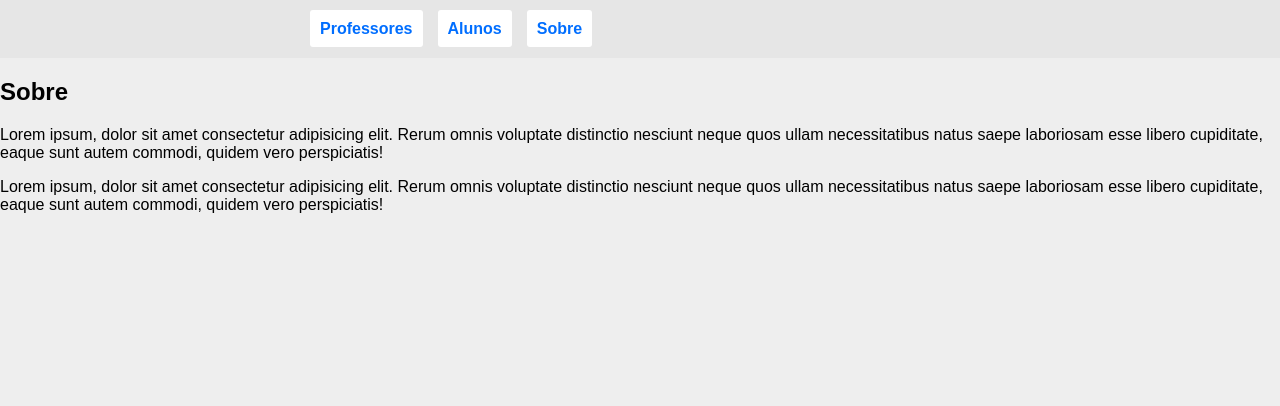
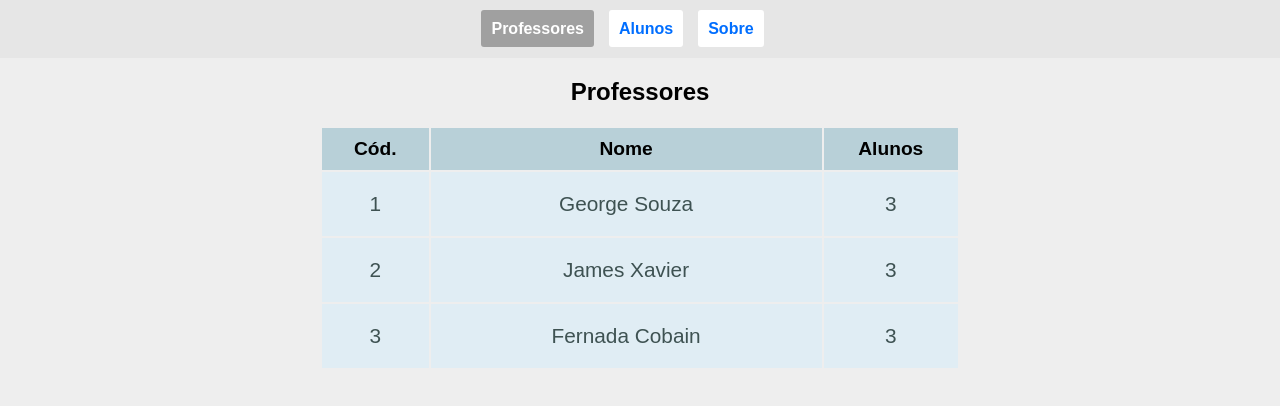
Before and after one commit to george-marcone/SPA-Vue, a Vue app in the folder project_form/: page /#/professores in a window 1280 px wide. Shown: the top 406 px of the page. Built offline with nearby package versions, Linux system fonts and the light colour scheme; what vue-resource would draw is missing.

Commit message:
Rotas funcionando, Exclusão também

```diff
--- a/project_form/package.json
+++ b/project_form/package.json
@@ -10,7 +10,8 @@
   "dependencies": {
     "core-js": "^3.8.3",
     "vue": "^2.6.14",
-    "vue-resource": "^1.5.3"
+    "vue-resource": "^1.5.3",
+    "vue-router": "^3.6.0"
   },
   "devDependencies": {
     "@babel/core": "^7.12.16",
--- a/project_form/src/App.vue
+++ b/project_form/src/App.vue
@@ -3,12 +3,13 @@
 
     <Nav></Nav>
 
-    <div class="marginPrincipal"></div>
+    <div class="marginPrincipal">
+      <router-view></router-view>
+    </div>
 
     <!-- <Alunos/> -->
     <!-- <Professor/> -->
-    <Sobre/>
-
+    <!-- <Sobre/> -->
   </div>
 </template>
 
@@ -47,6 +48,7 @@ body{
 .marginPrincipal{
   width: 50%;
   margin: auto;
+  text-align: center;
 }
 
 body, html {
--- a/project_form/src/components/Aluno/Alunos.vue
+++ b/project_form/src/components/Aluno/Alunos.vue
@@ -21,7 +21,7 @@
           <td>{{aluno.id}}</td>
           <td>{{aluno.nome}} {{aluno.sobrenome}}</td>
           <td>
-            <button class="btn btn_Danger" @click="remover()">Remover</button>
+            <button class="btn btn_Danger" @click="remover(aluno)">Remover</button>
           </td>
         </tr>
       </tbody>
--- a/project_form/src/components/Professor/Professor.vue
+++ b/project_form/src/components/Professor/Professor.vue
@@ -1,15 +1,6 @@
 <template>
   <div>
     <titulo texto = "Professores"/>
-    <input
-      type="text"
-      placeholder="Nome do Professor"
-      v-model="nome"
-      v-on:keyup.enter="addAluno()"
-    />
-    <button class="btn btnInput" @click="addAluno()"> Adicionar </button>
-    <br />
-    <br />
     <table>
       <thead>
         <th>Cód.</th>
@@ -19,9 +10,11 @@
       <tbody v-if="professores.length">
         <tr v-for="(professor, index) in professores" :key="index">
           <td>{{professor.id}}</td>
-          <td>{{professor.nome}} {{professor.sobrenome}}</td>
-          <td> 3
-            <!-- <button class="btn btn_Danger" @click="remover()">Remover</button> -->
+            <router-link to="/alunos" tag="td" style="cursor:pointer ">
+              {{professor.nome}} {{professor.sobrenome}}
+            </router-link>
+          <td>
+            3
           </td>
         </tr>
       </tbody>
--- a/project_form/src/components/Sobre/Sobre.vue
+++ b/project_form/src/components/Sobre/Sobre.vue
@@ -15,6 +15,6 @@
     }
 </script>
 
-<style lang="scss" scoped>
+<style scoped>
 
 </style>
--- a/project_form/src/components/_nav/Nav.vue
+++ b/project_form/src/components/_nav/Nav.vue
@@ -1,9 +1,9 @@
 <template>
     <div class="barraTop">
-        <nav class="marginPrincipal">
-            <a href="">Professores</a>
-            <a href="">Alunos</a>
-            <a href="">Sobre</a>
+        <nav>
+            <router-link to="/professores">Professores</router-link>
+            <router-link to="/alunos">Alunos</router-link>
+            <router-link to="/sobre">Sobre</router-link>
         </nav>
     </div>
 </template>
@@ -14,9 +14,10 @@
     }
 </script>
 
-<style scoped>
+<style>
     .barraTop{
         background-color: rgb(230,230,230);
+        text-align: center;
     }
 
     nav{
@@ -32,4 +33,9 @@
         font-weight: bold;
         margin-right: 15px;
     }
+
+    nav .router-link-active{
+        background-color: rgb(160, 160, 160);
+        color: white;
+    }
 </style>
--- /dev/null
+++ b/project_form/src/router.js
@@ -0,0 +1,27 @@
+import Vue from 'vue';
+import Router from 'vue-router';
+import Alunos from './components/Aluno/Alunos'
+import Professor from './components/Professor/Professor'
+import Sobre from './components/Sobre/Sobre'
+
+Vue.use(Router);
+
+export default new Router({
+    routes: [
+        {
+            path: '/professores',
+            nome: 'Professores',
+            component: Professor
+        },
+        {
+            path: '/alunos',
+            nome: 'Alunos',
+            component: Alunos
+        },
+        {
+            path: '/sobre',
+            nome: 'Sobre',
+            component: Sobre
+        }
+    ]
+})
```
Also changed, not shown: project_form/src/main.js (+5 -3 lines), 2 other files (tests, documents, lock files or other folders).
